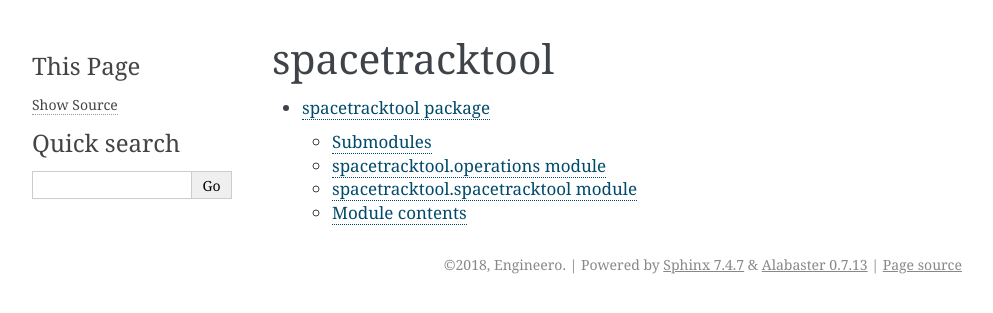
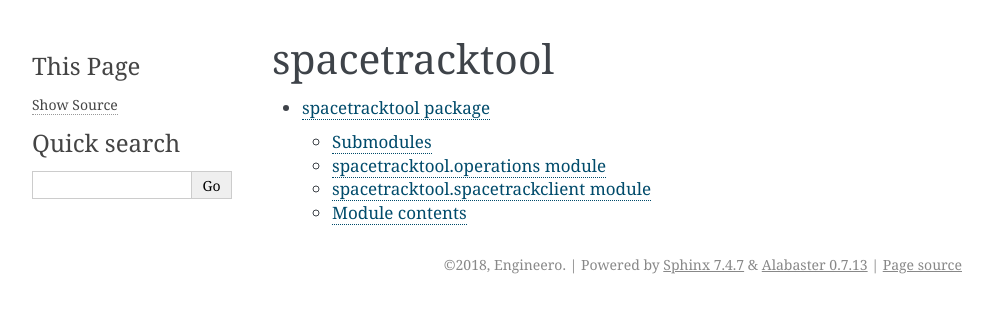
Before and after one commit to Engineero/spacetracktool, a Sphinx documentation site: the page built from docs/source/modules.rst, in a window 1280 px wide. Shown: the top 313 px of the page, without its empty margins (148-1141 px from the left). Built offline with Sphinx 7.4.7, drawn with Linux system fonts in a browser that asks for light colours.

Commit message:
Updated docs with Sphinx

```diff
--- a/docs/source/spacetracktool.rst
+++ b/docs/source/spacetracktool.rst
@@ -12,10 +12,10 @@ spacetracktool.operations module
     :undoc-members:
     :show-inheritance:
 
-spacetracktool.spacetracktool module
-------------------------------------
+spacetracktool.spacetrackclient module
+--------------------------------------
 
-.. automodule:: spacetracktool.spacetracktool
+.. automodule:: spacetracktool.spacetrackclient
     :members:
     :undoc-members:
     :show-inheritance:
```
